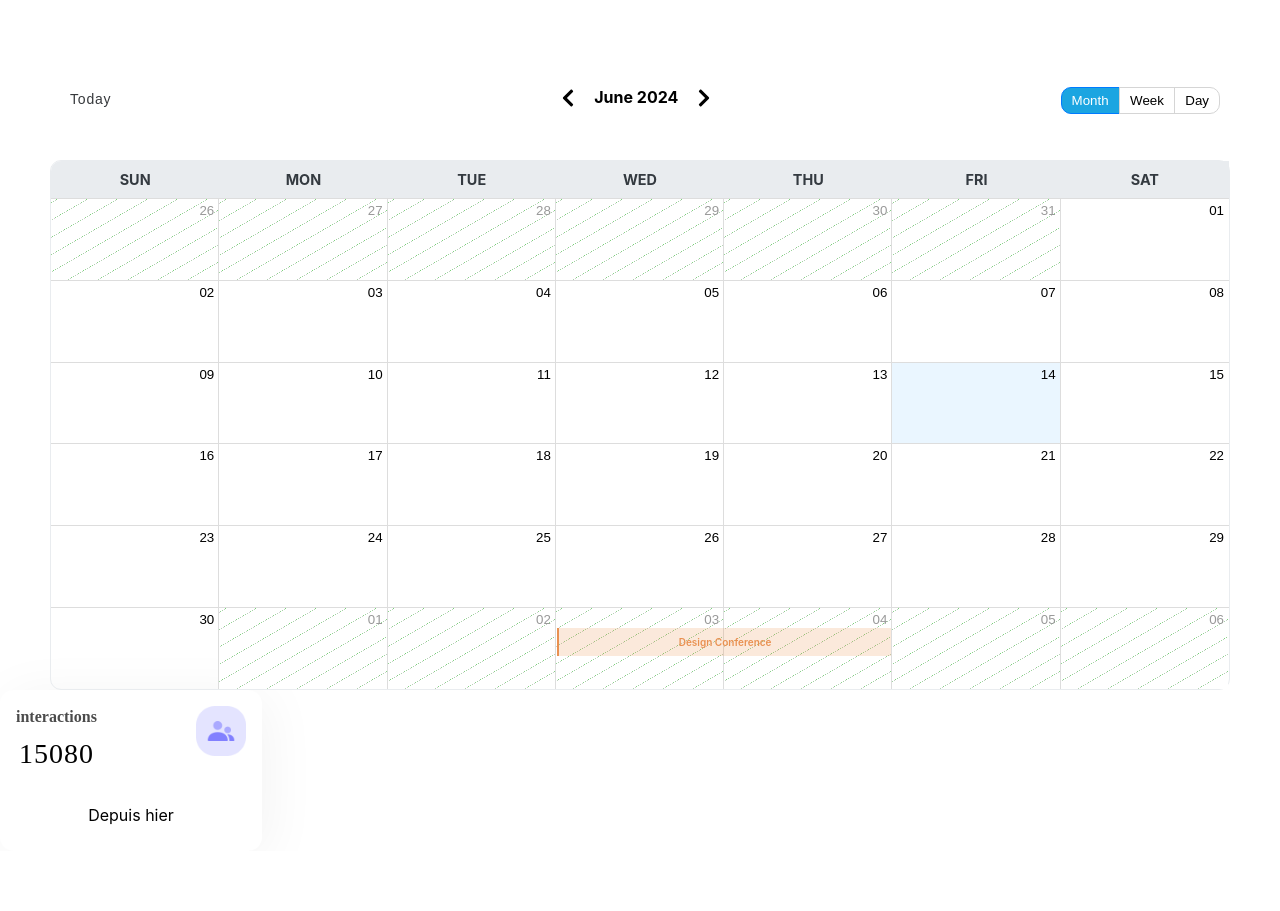
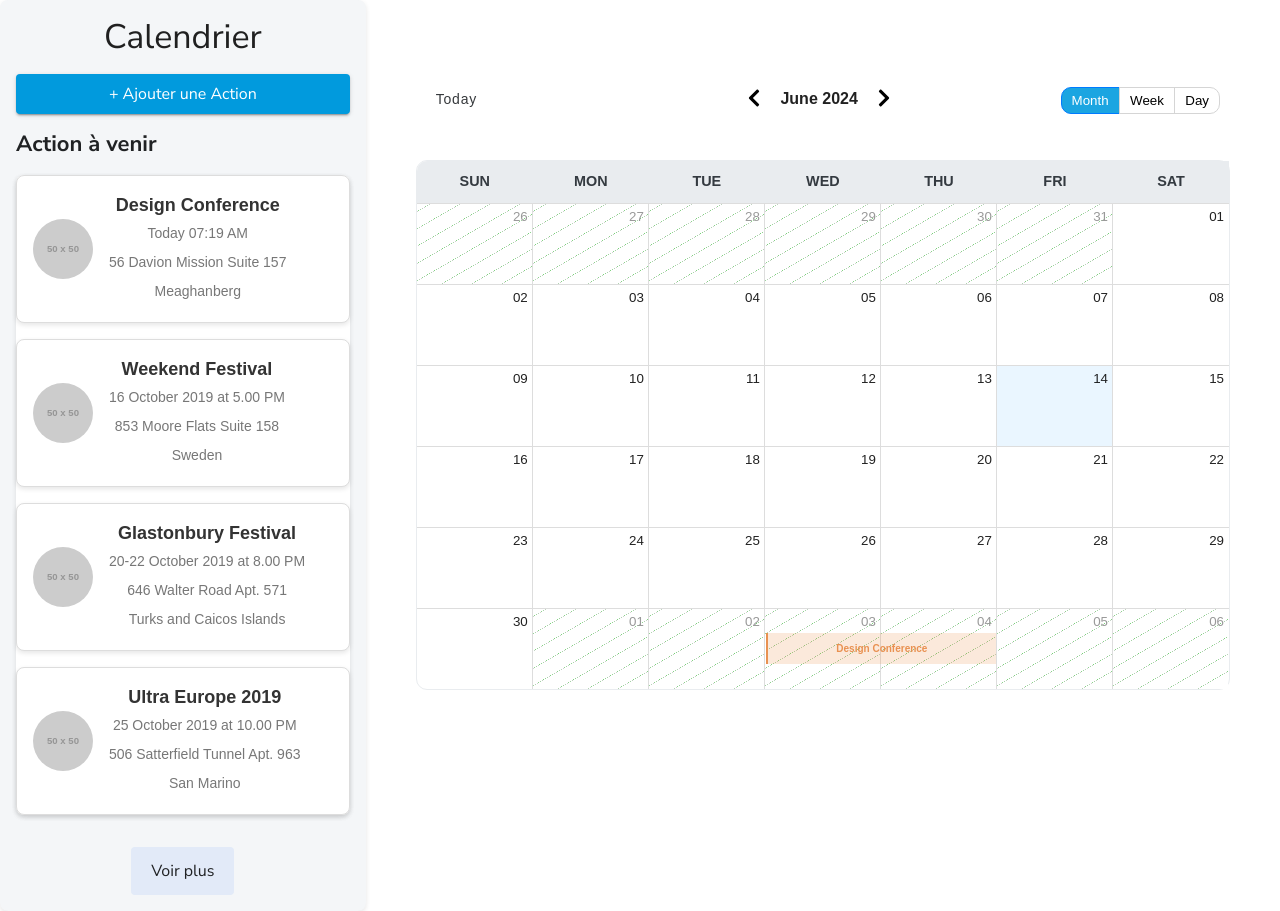
Before and after one commit to abderbj/dashboard-PAT-frontend, a React (Create React App) app: page /calendar in a window 1280 px wide. Before the commit the page ends 851 px from the top, so only its background shows below. Built offline with nearby package versions, Linux system fonts and the light colour scheme.

Commit message:
calendar page content without sidebar

```diff
--- a/public/index.html
+++ b/public/index.html
@@ -3,6 +3,7 @@
   <head>
     <meta charset="utf-8" />
     <link rel="icon" href="%PUBLIC_URL%/favicon.ico" />
+    <link href="https://fonts.googleapis.com/css2?family=Nunito+Sans:wght@400;700&display=swap" rel="stylesheet">
     <meta name="viewport" content="width=device-width, initial-scale=1" />
     <meta name="theme-color" content="#000000" />
     <meta
--- a/src/App.js
+++ b/src/App.js
@@ -2,7 +2,7 @@ import logo from './logo.svg';
 import './App.css';
 import StatisticCard from './components/StatisticCard';
 import Chart from './components/Chart';
-import EventsCalendar from './components/EventsCalendar' ;
+import EventsCalendarPage from './pages/Calendar';
 import React from "react";
 import { BrowserRouter as Router, Route, Routes } from "react-router-dom";
 import { ThemeProvider, createTheme } from "@mui/material/styles";
@@ -190,22 +190,58 @@ function App() {
       sixty: Math.floor(Math.random() * 101),
     },
   };
+  const events = [
+    {
+      id: 0,
+      image: 'https://via.placeholder.com/50', // Replace with your image URL
+      title: 'Design Conference',
+      date: 'Today 07:19 AM',
+      address: '56 Davion Mission Suite 157',
+      country: 'Meaghanberg',
+    },
+    {
+      id: 1,
+      image: 'https://via.placeholder.com/50', // Replace with your image URL
+      title: 'Weekend Festival',
+      date: '16 October 2019 at 5.00 PM',
+      address: '853 Moore Flats Suite 158',
+      country: 'Sweden',
+    },
+    {
+      id: 2,
+      image: 'https://via.placeholder.com/50', // Replace with your image URL
+      title: 'Glastonbury Festival',
+      date: '20-22 October 2019 at 8.00 PM',
+      address: '646 Walter Road Apt. 571',
+      country: 'Turks and Caicos Islands',
+    },
+    {
+      id: 3,
+      image: 'https://via.placeholder.com/50', // Replace with your image URL
+      title: 'Ultra Europe 2019',
+      date: '25 October 2019 at 10.00 PM',
+      address: '506 Satterfield Tunnel Apt. 963',
+      country: 'San Marino',
+    },
+  ];
   return (
     <div className="App">
         {/* <Chart props={props} /> */}
-        <EventsCalendar />
-        {/* <ThemeProvider theme={theme}>
+        {/* <EventsCalendar />  */}
+        {/* <EventsCalendarPage events={events} /> */}
+        <ThemeProvider theme={theme}>
           <CssBaseline />
           <Router>
             <Routes>
               <Route path="/" element={<Login />} />
               <Route path="/signup" element={<Signup />} />
               <Route path="*" element={<Error />} />
+              <Route path="/calendar" element={<EventsCalendarPage events={events}/>} />
             </Routes>
           </Router>
-        </ThemeProvider> */}
+        </ThemeProvider>
         {/* <Chart props={props} /> */}
-        <StatisticCard/>
+        {/* <StatisticCard/> */}
     </div>
 
 
--- /dev/null
+++ b/src/components/EventCard.css
@@ -0,0 +1,38 @@
+.event-card {
+    display: flex;
+    align-items: center;
+    border: 1px solid #ddd;
+    padding: 16px;
+    border-radius: 8px;
+    box-shadow: 0 2px 5px rgba(0, 0, 0, 0.1);
+    background-color: #fff;
+    max-width: 400px;
+    margin: 16px auto;
+  }
+
+  .event-image {
+    width: 60px;
+    height: 60px;
+    border-radius: 50%;
+    margin-right: 16px;
+    object-fit: cover;
+  }
+
+  .event-details {
+    display: flex;
+    flex-direction: column;
+  }
+
+  .event-title {
+    font-size: 18px;
+    margin: 0;
+    color: #333;
+  }
+
+  .event-date,
+  .event-address,
+  .event-country {
+    font-size: 14px;
+    color: #777;
+    margin: 4px 0;
+  }
--- /dev/null
+++ b/src/components/EventCard.js
@@ -0,0 +1,19 @@
+// src/components/EventCard.js
+import React from 'react';
+import './EventCard.css';
+
+const EventCard = ({ event }) => {
+  return (
+    <div className="event-card">
+      <img src={event.image} alt={event.title} className="event-image" />
+      <div className="event-details">
+        <h3 className="event-title">{event.title}</h3>
+        <p className="event-date">{event.date}</p>
+        <p className="event-address">{event.address}</p>
+        <p className="event-country">{event.country}</p>
+      </div>
+    </div>
+  );
+};
+
+export default EventCard;
--- /dev/null
+++ b/src/components/EventList.css
@@ -0,0 +1,36 @@
+/* src/components/EventList.css */
+.event-list-container {
+    max-width: 400px;
+    padding: 16px;
+    background-color: #f4f6f8;
+    border-radius: 8px;
+    box-shadow: 0 2px 5px rgba(0, 0, 0, 0.1);
+  }
+
+  .event-list-container h2 {
+    margin-bottom: 16px;
+  }
+
+  .add-action-button,
+  .view-more-button {
+    display: block;
+    width: 100%;
+    padding: 10px 0;
+    margin-bottom: 16px;
+    font-size: 16px;
+    color: white;
+    background-color:#019add;
+    border: none;
+    border-radius: 4px;
+    cursor: pointer;
+  }
+  .view-more-button {
+    background-color: rgba(226, 234, 248, 1);
+    color: #202224;
+  }
+
+  .event-list {
+    background-color: #fff;
+    border-radius: 8px;
+    box-shadow: 0 2px 5px rgba(0, 0, 0, 0.1);
+  }
--- /dev/null
+++ b/src/components/EventList.js
@@ -0,0 +1,99 @@
+// import React from 'react';
+// import EventCard from './EventCard';
+// import Typography from '@mui/material/Typography';
+// import Button from '@mui/material/Button';
+// // import './EventList.css';
+
+// const EventList = ({ events }) => {
+//   return (
+//     <div className="event-list-container">
+//       <Typography variant="h4">Calendrier</Typography>
+//       <Button variant="contained" color="primary" className="add-action-button">
+//         + Ajouter une Action
+//       </Button>
+//       <Typography variant="h5">Action à venir</Typography>
+//       <div className="event-list">
+//         {events.map(event => (
+//           <EventCard key={event.id} event={event} />
+//         ))}
+//       </div>
+//       <Button variant="outlined" className="view-more-button">
+//         Voir plus
+//       </Button>
+//     </div>
+//   );
+// };
+
+// export default EventList;
+
+import React from 'react';
+import EventCard from './EventCard';
+import Typography from '@mui/material/Typography';
+import Button from '@mui/material/Button';
+import Box from '@mui/material/Box';
+
+const EventList = ({ events }) => {
+  return (
+    <Box
+      sx={{
+        maxWidth: 400,
+        padding: 2,
+        backgroundColor: '#f4f6f8',
+        borderRadius: 2,
+        boxShadow: '0 2px 5px rgba(0, 0, 0, 0.1)',
+      }}
+    >
+      <Typography variant="h4" sx={{ marginBottom: 2 , fontFamily: 'Nunito Sans, sans-serif' ,  }}>Calendrier</Typography>
+      <Button
+        variant="contained"
+
+        fullWidth
+        sx={{ marginBottom: 2,
+              fontSize: 16,
+              fontFamily: 'Nunito Sans, sans-serif' ,
+              textTransform: 'none',
+              backgroundColor: '#019add',
+            }}
+      >
+        + Ajouter une Action
+      </Button>
+      <Typography variant="h5"
+        sx={{ marginBottom: 2 ,
+              fontFamily: 'Nunito Sans, sans-serif',
+              textAlign: 'left',
+              fontWeight: 600,
+              color: '#202224',
+              fontSize: 22,
+            }}>Action à venir
+      </Typography>
+      <Box
+        sx={{
+          backgroundColor: '#fff',
+          borderRadius: 2,
+          boxShadow: '0 2px 5px rgba(0, 0, 0, 0.1)',
+        }}
+      >
+        {events.map(event => (
+          <EventCard key={event.id} event={event} />
+        ))}
+      </Box>
+      <Button
+        variant="text"
+
+        sx={{
+          marginTop: 2,
+          padding: '10px 20px',
+          fontSize: 16,
+          backgroundColor: 'rgba(226, 234, 248, 1)',
+          color: '#202224',
+          textTransform: 'none',
+          fontFamily: 'Nunito Sans, sans-serif',
+        }}
+      >
+        Voir plus
+      </Button>
+    </Box>
+  );
+};
+
+export default EventList;
--- a/src/components/EventsCalendar.js
+++ b/src/components/EventsCalendar.js
@@ -50,7 +50,7 @@ const EventsCalendar = () => {
       fontSize: '10px',
       padding: '8px 7px',
       fontWeight: 600,
-      backgroundColor: `${backgroundColor}34`, // 14 is the alpha value for 20% opacity
+      backgroundColor: `${backgroundColor}34`, // 34 is the opacity value
       borderLeft: `2px solid ${backgroundColor}`,
       color: backgroundColor,
     };
--- /dev/null
+++ b/src/pages/Calendar.css
@@ -0,0 +1,9 @@
+.EventsCalendarPage {
+  display: grid;
+    grid-template-columns: 2fr 5fr;
+
+
+}
+.EventsCalendarComponent {
+  width: 100%;
+}
--- /dev/null
+++ b/src/pages/Calendar.js
@@ -0,0 +1,15 @@
+import EventsCalendar from '../components/EventsCalendar' ;
+import EventList from '../components/EventList';
+import React from "react";
+import './Calendar.css';
+
+function EventsCalendarPage({ events }){
+    return (
+        <div className='EventsCalendarPage' >
+            <EventList events={events} className='EventListComponent'/>
+            <EventsCalendar className='EventsCalendarComponent' />
+
+        </div>
+    );
+}
+export default EventsCalendarPage;
```
